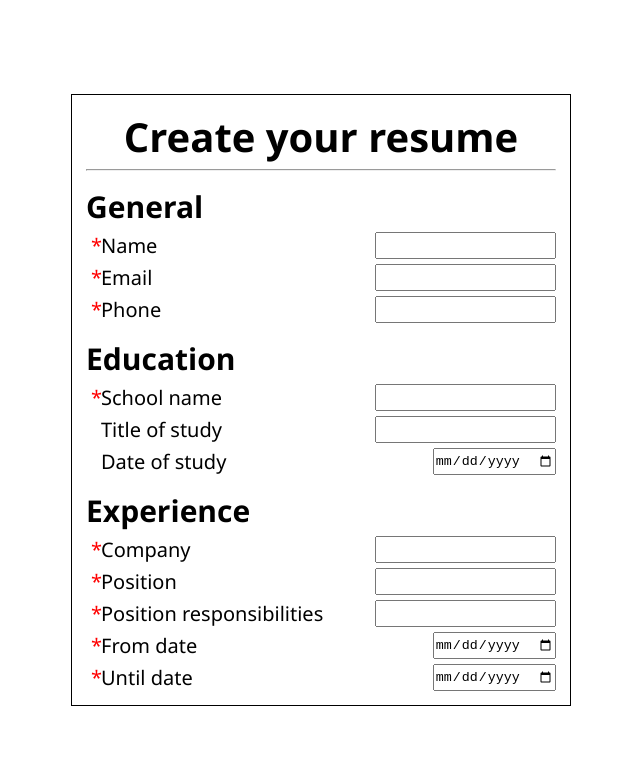
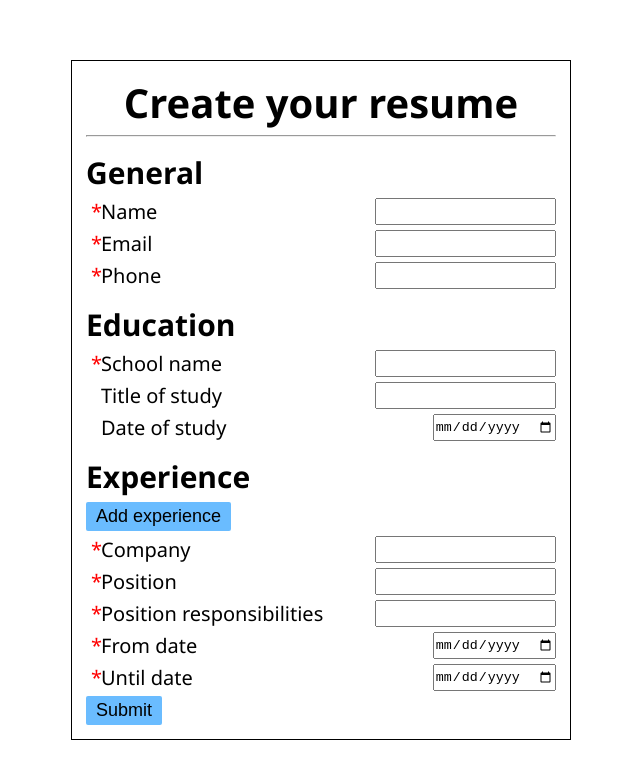
Before and after one commit to vladcheck/TOP-cv-application, a React (Vite) app: page / in a window 1280 px wide. Shown: the top 778 px of the page, without its empty margins (319-959 px from the left). Built offline with nearby package versions, Linux system fonts and the light colour scheme.

Commit message:
Add form buttons

```diff
--- a/src/Components/Form.jsx
+++ b/src/Components/Form.jsx
@@ -14,11 +14,13 @@ export function Form(props) {
       <InputRow label="Title of study" type="text" />
       <InputRow label="Date of study" type="date" />
       <h2>Experience</h2>
+      <button>Add experience</button>
       <InputRow label="Company" type="text" required="true" />
       <InputRow label="Position" type="text" required="true" />
       <InputRow label="Position responsibilities" type="text" required="true" />
       <InputRow label="From date" type="date" required="true" />
       <InputRow label="Until date" type="date" required="true" />
+      <button type="submit">Submit</button>
     </form>
   );
 }
--- a/src/Styles/main.css
+++ b/src/Styles/main.css
@@ -53,3 +53,20 @@ form h2 {
   top: 0px;
   left: -10px;
 }
+
+button {
+  width: max-content;
+  padding: 4px 10px;
+  font-size: 18px;
+  border: none;
+  background-color: rgb(106, 188, 255);
+  border-radius: 2px;
+}
+
+button:hover {
+  background-color: rgb(155, 210, 255);
+}
+
+button:active {
+  background-color: rgb(211, 235, 255);
+}
```
